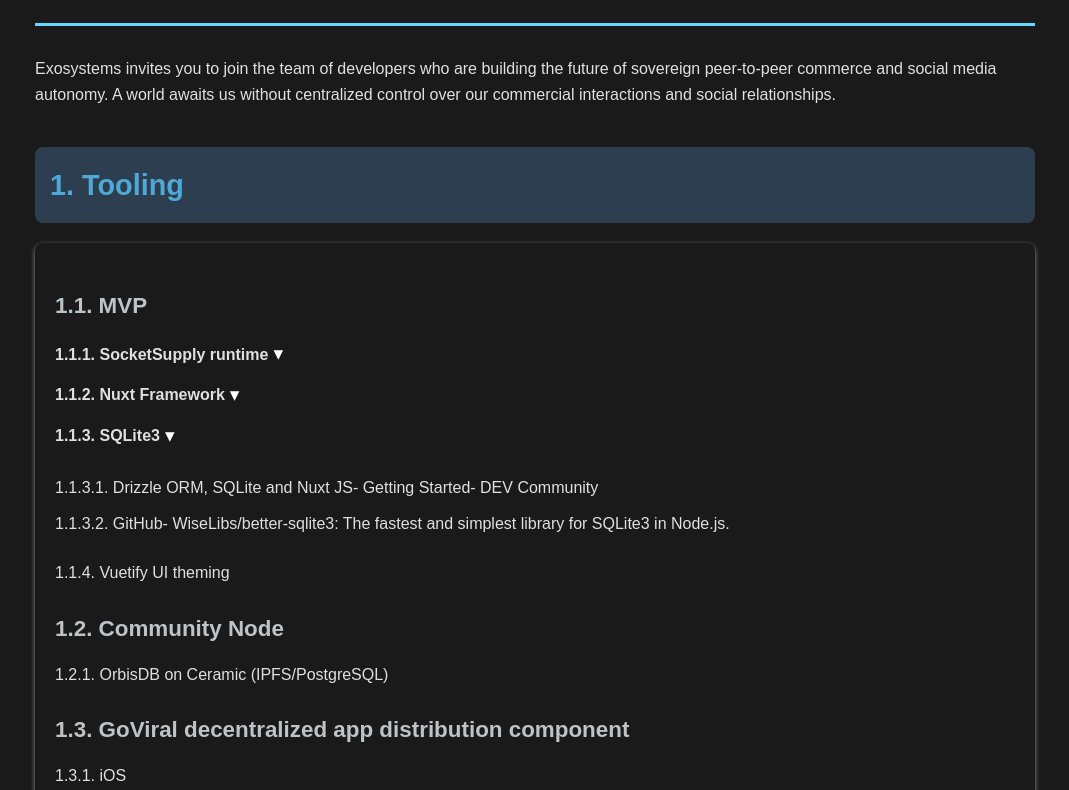
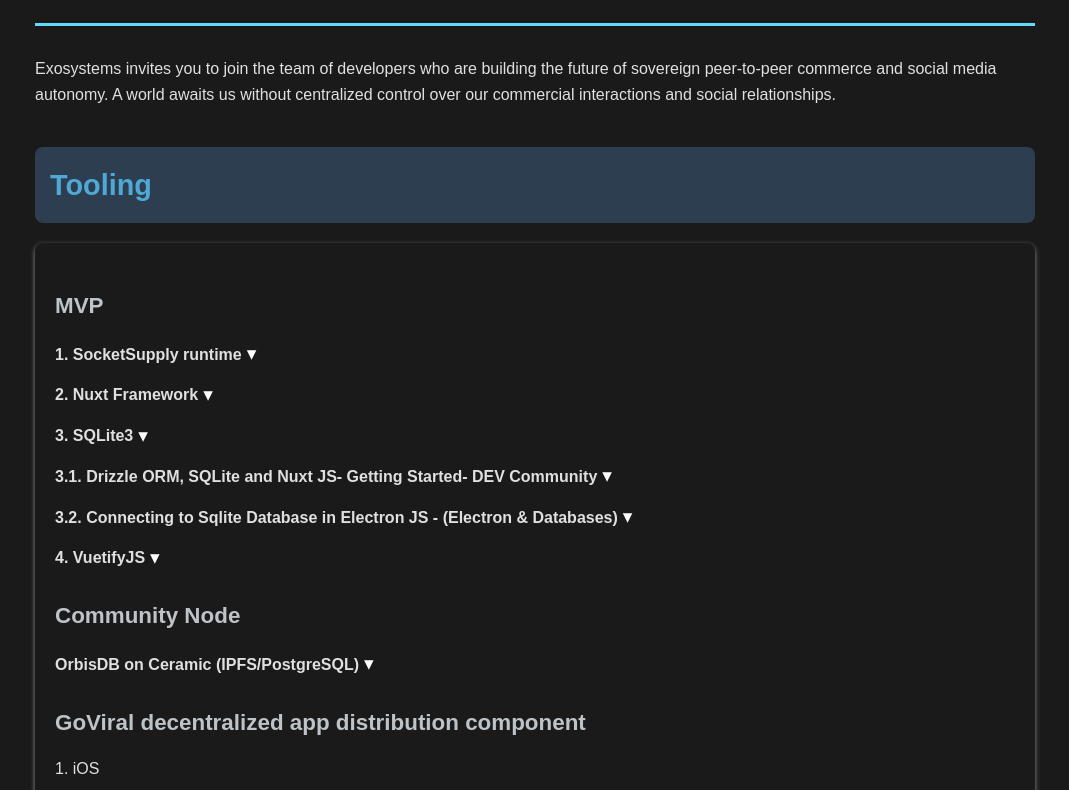
Before and after one commit to ExonomyOrg/exosystems_nuxt, a Nuxt app: page /exonomy-design in a window 1280 px wide. Shown: the part 310-1100 px from the top of the page, without its empty margins (105-1174 px from the left). Built offline with nearby package versions, Linux system fonts and the light colour scheme.

Commit message:
updated design formatting

```diff
--- a/pages/exonomy-design.vue
+++ b/pages/exonomy-design.vue
@@ -1,229 +1,83 @@
-   <template>
+<!--    <template>
     <Navbar />
     <div class="exonomy-design">
       <h1>Exosystems: Join the Future of Sovereign Peer-to-Peer Commerce and Social Media Autonomy</h1>
       <p>Exosystems invites you to join the team of developers who are building the future of sovereign peer-to-peer commerce and social media autonomy. A world awaits us without centralized control over our commercial interactions and social relationships.</p>
 
-      <h2>1. Tooling</h2>
+      <h2> Tooling</h2>
       <div class="section-content">
         <ul>
           <li>
-            <h3>1.1. MVP</h3>
+            <h3>MVP</h3>
             <ul>
-              <li><DropList title="1.1.1. SocketSupply runtime" url="https://socketsupply.co"></DropList></li>
-              <li><DropList title="1.1.2. Nuxt Framework" url="https://nuxt.com"></DropList></li>
-              <li><DropList title="1.1.3. SQLite3" url="https://www.sqlite.org/"></DropList></li>
+              <li><DropList title="1. SocketSupply runtime" url="https://socketsupply.co"></DropList></li>
+              <li><DropList title="2. Nuxt Framework" url="https://nuxt.com"></DropList></li>
+              <li><DropList title="3. SQLite3" url="https://www.sqlite.org/"></DropList></li>
+              <li><DropList title="3.1. Drizzle ORM, SQLite and Nuxt JS- Getting Started- DEV Community" url="https://www.youtube.com/embed/g6MDN9To9K4/"></DropList></li>
+              <li><DropList title="3.2. Connecting to Sqlite Database in Electron JS - (Electron & Databases)" url="https://www.youtube.com/embed/nMvjcBTFlPA/"></DropList></li>
             </ul>
-            <ul>
-              <li>1.1.3.1. Drizzle ORM, SQLite and Nuxt JS- Getting Started- DEV Community</li>
-              <li>1.1.3.2. GitHub- WiseLibs/better-sqlite3: The fastest and simplest library for SQLite3 in Node.js.</li>
-            </ul>
-            <ul>
-              <li>1.1.4. Vuetify UI theming</li>
+              <li>1.4. Vuetify UI theming</li>
             </ul>
           </li>
           <li>
-            <h3>1.2. Community Node</h3>
+            <h3>2. Community Node</h3>
             <ul>
-              <li>1.2.1. OrbisDB on Ceramic (IPFS/PostgreSQL)</li>
+              <li>2.1. OrbisDB on Ceramic (IPFS/PostgreSQL)</li>
             </ul>
           </li>
           <li>
-            <h3>1.3. GoViral decentralized app distribution component</h3>
+            <h3>3. GoViral decentralized app distribution component</h3>
             <ul>
-              <li>1.3.1. iOS</li>
+              <li>3.1. iOS</li>
               <ul>
-                <li>1.3.1.1. AirDrop</li>
-                <li>1.3.1.2. Third-Party Apps</li>
+                <li>3.1.1. AirDrop</li>
+                <li>3.1.2. Third-Party Apps</li>
               </ul>
-              <li>1.3.2. Android</li>
+              <li>3.2. Android</li>
               <ul>
-                <li>1.3.2.1. Nearby Share</li>
-                <li>1.3.2.2. Wi-Fi Direct</li>
+                <li>3.2.1. Nearby Share</li>
+                <li>3.2.2. Wi-Fi Direct</li>
               </ul>
-              <li>1.3.3. Linux</li>
+              <li>3.3. Linux</li>
               <ul>
-                <li>1.3.3.1. Bluetooth File Transfer</li>
-                <li>1.3.3.2. Wi-Fi Direct</li>
+                <li>3.3.1. Bluetooth File Transfer</li>
+                <li>3.3.2. Wi-Fi Direct</li>
               </ul>
-              <li>1.3.4. Windows</li>
+              <li>3.4. Windows</li>
               <ul>
-                <li>1.3.4.1. Bluetooth File Transfer</li>
-                <li>1.3.4.2. Nearby Sharing</li>
+                <li>3.4.1. Bluetooth File Transfer</li>
+                <li>3.4.2. Nearby Sharing</li>
               </ul>
-              <li>1.3.5. Mac</li>
+              <li>3.5. Mac</li>
               <ul>
-                <li>1.3.5.1. Bluetooth File Transfer</li>
-                <li>1.3.5.2. Nearby Sharing</li>
+                <li>3.5.1. Bluetooth File Transfer</li>
+                <li>3.5.2. Nearby Sharing</li>
               </ul>
-              <li>1.3.6. Cross-Platform Solutions</li>
+              <li>3.6. Cross-Platform Solutions</li>
               <ul>
-                <li>1.3.6.1. SHAREit or Xender</li>
-                <li>1.3.6.2. FTP Server Over Hotspot</li>
-                <li>1.3.6.3. QRCodeSharing</li>
+                <li>3.6.1. SHAREit or Xender</li>
+                <li>3.6.2. FTP Server Over Hotspot</li>
+                <li>3.6.3. QRCodeSharing</li>
               </ul>
             </ul>
           </li>
           <li>
-            <h3>1.4. Economic Options</h3>
+            <h3>4. Economic Options</h3>
             <ul>
-              <li>1.4.1. MetaMask (Etherium)</li>
-              <li>1.4.2. Bitcoin Cash (Bitcoin)</li>
-              <li>1.4.3. ZCash (Decentralized money)</li>
-              <li>1.4.4. Stripe (Cash/Credit)</li>
-              <li>1.4.5. WalletConnect</li>
+              <li>4.1. MetaMask (Etherium)</li>
+              <li>4.2. Bitcoin Cash (Bitcoin)</li>
+              <li>4.3. ZCash (Decentralized money)</li>
+              <li>4.4. Stripe (Cash/Credit)</li>
+              <li>4.5. WalletConnect</li>
               <ul>
-                <li>1.4.5.1. Coinbase (SDK)</li>
+                <li>4.5.1. Coinbase (SDK)</li>
               </ul>
             </ul>
           </li>
         </ul>
       </div>
-
-      <h2>2. Models</h2>
-      <div class="section-content">
-        <ul>
-          <li>
-            <h3>2.1. Voucher</h3>
-            <ul>
-              <li>2.1.1. VoucherID</li>
-              <li>2.1.2. Voucher (Descriptivename)</li>
-              <li>2.1.3. Notes (Longformexplanation)</li>
-              <li>2.1.4. Author (CreatorandfirstOwner)</li>
-            <li>2.1.5. Owner (CurrentOwnerinpossession)</li>
-            <li>2.1.6. Status (Created,Sold,Redeemed)</li>
-            <li>2.1.7. FaceValue (Declaredvalueof thevoucher’sproductorservice)</li>
-            <li>2.1.8. SaleValue (Finalvalueof thevoucher’ssaletoanewowner)</li>
-            <li>2.1.9. Auction (BooleanofAuctionedstatus)</li>
-          </ul>
-        </li>
-        <li>
-          <h3>2.2. Campaigns</h3>
-          <ul>
-            <li>2.2.1. CampaignID</li>
-            <li>2.2.2. CampaignTitle</li>
-            <li>2.2.3. CampaignLongDescription</li>
-            <li>2.2.4. StartDate</li>
-            <li>2.2.5. EndDate</li>
-            <li>2.2.6. AuthorID</li>
-            <li>2.2.7. Delegates</li>
-          </ul>
-        </li>
-        <li>
-          <h3>2.3. Exonomists</h3>
-          <ul>
-            <li>2.3.1. ExonomistID</li>
-            <li>2.3.2. Username</li>
-            <li>2.3.3. Email</li>
-            <li>2.3.4. Created</li>
-            <li>2.3.5. Updated</li>
-          </ul>
-        </li>
-        <li>
-          <h3>2.4. Trusts</h3>
-          <ul>
-            <li>2.4.1. TrustID</li>
-            <li>2.4.2. VoucherID</li>
-            <li>2.4.3. BuyerID</li>
-            <li>2.4.4. SellerID</li>
-            <li>2.4.5. CampaignID</li>
-            <li>2.4.6. ProjectID</li>
-            <li>2.4.7. TrustTypeID</li>
-            <li>2.4.8. TrustValue</li>
-            <li>2.4.9. TrustDate</li>
-          </ul>
-        </li>
-        <li>
-          <h3>2.5. Projects</h3>
-          <ul>
-            <li>2.5.1. ProjectID</li>
-            <li>2.5.2. CreatorID</li>
-            <li>2.5.3. ProjectManagerID</li>
-            <li>2.5.4. Title</li>
-            <li>2.5.5. Description</li>
-            <li>2.5.6. Goal</li>
-            <li>2.5.7. Value</li>
-            <li>2.5.8. Status</li>
-            <li>2.5.9. Created</li>
-            <li>2.5.10. Updated</li>
-          </ul>
-        </li>
-        <li>
-          <h3>2.6. CrowdFunders</h3>
-          <ul>
-            <li>2.6.1. FunderID</li>
-            <li>2.6.2. CampaignID</li>
-            <li>2.6.3. Funds</li>
-            <li>2.6.4. Created</li>
-          </ul>
-        </li>
-        <li>
-          <h3>2.7. CrowdSourcing</h3>
-          <ul>
-            <li>2.7.1. ProviderID</li>
-            <li>2.7.2. ProjectTaskID</li>
-            <li>2.7.3. Created</li>
-          </ul>
-        </li>
-      </ul>
     </div>
 
-    <h2>3. Exonomy app Feature Tree</h2>
-    <div class="section-content">
-      <ul>
-        <li>
-          <h3>3.1. Exonomy (NFT) Wallet</h3>
-          <ul>
-            <li>3.1.1. CRUD</li>
-            <li>3.1.2. Barter</li>
-            <li>3.1.3. Sell for cash/crypto</li>
-          </ul>
-        </li>
-        <li>
-          <h3>3.2. Voucher Market / Auction</h3>
-          <ul>
-            <li>3.2.1. CRUD</li>
-            <li>3.2.2. Cost Sharing</li>
-          </ul>
-        </li>
-        <li>
-          <h3>3.3. Crowdfunding Campaigns</h3>
-          <ul>
-            <li>3.3.1. CRUD</li>
-            <li>3.3.2. CrowdFunding</li>
-          </ul>
-        </li>
-      </ul>
-    </div>
-
-    <h2>4. Exocracy.com Feature Tree</h2>
-    <div class="section-content">
-      <ul>
-        <li>
-          <h3>4.1. Exocracy Lite</h3>
-          <ul>
-            <li>4.1.1. CRUD</li>
-            <li>4.1.2. CrowdFunding</li>
-            <li>4.1.3. CrowdSourcing</li>
-          </ul>
-        </li>
-        <li>
-          <h3>4.2. Exocracy</h3>
-          <ul>
-            <li>4.2.1. Up to 10K tasks, $5 per month</li>
-            <li>4.2.2. Up to 100K tasks, $25 per month</li>
-          </ul>
-        </li>
-        <li>
-          <h3>4.3. Project fees</h3>
-          <ul>
-            <li>4.3.1. $5 to have 3 projects</li>
-            <li>4.3.2. $25 to have 25 projects</li>
-          </ul>
-        </li>
-      </ul>
-    </div>
-  </div>
 </template>
 
 <script>
@@ -340,4 +194,186 @@
 .section-content li {
   margin-bottom: 10px;
 }
+</style> -->
+
+<template>
+  <Navbar />
+  <div class="exonomy-design">
+    <h1>Exosystems: Join the Future of Sovereign Peer-to-Peer Commerce and Social Media Autonomy</h1>
+    <p>Exosystems invites you to join the team of developers who are building the future of sovereign peer-to-peer
+      commerce and social media autonomy. A world awaits us without centralized control over our commercial
+      interactions and social relationships.</p>
+
+      <h2> Tooling</h2>
+      <div class="section-content">
+        <ul>
+          <li>
+            <h3>MVP</h3>
+            <ul>
+              <li><DropList title="1. SocketSupply runtime" url="https://socketsupply.co"></DropList></li>
+              <li><DropList title="2. Nuxt Framework" url="https://nuxt.com"></DropList></li>
+              <li><DropList title="3. SQLite3" url="https://www.sqlite.org/"></DropList></li>
+              <li><DropList title="3.1. Drizzle ORM, SQLite and Nuxt JS- Getting Started- DEV Community" url="https://www.youtube.com/embed/g6MDN9To9K4/"></DropList></li>
+              <li><DropList title="3.2. Connecting to Sqlite Database in Electron JS - (Electron & Databases)" url="https://www.youtube.com/embed/nMvjcBTFlPA/"></DropList></li>
+              <li><DropList title="4. VuetifyJS" url="https://vuetifyjs.com"></DropList></li>
+            </ul>
+          </li>
+          <li>
+            <h3>Community Node</h3>
+            <ul>
+              <li><DropList title="OrbisDB on Ceramic (IPFS/PostgreSQL)" url="https://developers.ceramic.network/docs/introduction/intro"></DropList></li>
+            </ul>
+          </li>
+          <li>
+            <h3>GoViral decentralized app distribution component</h3>
+            <ul>
+              <li>1. iOS</li>
+              <ul>
+                <li>1.1. AirDrop</li>
+                <li>1.2. Third-Party Apps</li>
+              </ul>
+              <li>2. Android</li>
+              <ul>
+                <li>2.1. Nearby Share</li>
+                <li>2.2. Wi-Fi Direct</li>
+              </ul>
+              <li>3. Linux</li>
+              <ul>
+                <li>3.1. Bluetooth File Transfer</li>
+                <li>3.2. Wi-Fi Direct</li>
+              </ul>
+              <li>4. Windows</li>
+              <ul>
+                <li>4.1. Bluetooth File Transfer</li>
+                <li>4.2. Nearby Sharing</li>
+              </ul>
+              <li>5. Mac</li>
+              <ul>
+                <li>5.1. Bluetooth File Transfer</li>
+                <li>5.2. Nearby Sharing</li>
+              </ul>
+              <li>6. Cross-Platform Solutions</li>
+              <ul>
+                <li>6.1. SHAREit or Xender</li>
+                <li>6.2. FTP Server Over Hotspot</li>
+                <li>6.3. QRCodeSharing</li>
+              </ul>
+            </ul>
+          </li>
+          <li>
+            <h3>4. Economic Options</h3>
+            <ul>
+              <li>1. MetaMask (Etherium)</li>
+              <li>2. Bitcoin Cash (Bitcoin)</li>
+              <li>3. ZCash (Decentralized money)</li>
+              <li>4. Stripe (Cash/Credit)</li>
+              <li>5. WalletConnect</li>
+              <ul>
+                <li>5.1. Coinbase (SDK)</li>
+              </ul>
+            </ul>
+          </li>
+        </ul>
+      </div>
+    </div>
+
+</template>
+
+<script setup>
+import Navbar from '@/components/navbar.vue';
+import DropList from '~/components/DropList.vue';
+</script>
+
+<style scoped>
+.exonomy-design {
+  max-width: 1000px;
+  margin: 0 auto;
+  padding: 40px;
+  font-family: 'Arial', sans-serif;
+  color: #e0e0e0;
+  line-height: 1.6;
+  background-color: #1a1a1a;
+}
+
+.exonomy-design h1 {
+  color: #61dafb;
+  font-size: 2.5em;
+  border-bottom: 3px solid #61dafb;
+  padding-bottom: 15px;
+  margin-bottom: 30px;
+}
+
+.exonomy-design h2 {
+  color: #4fa8d5;
+  font-size: 1.8em;
+  background-color: #2c3e50;
+  padding: 15px;
+  border-radius: 8px;
+  margin-top: 40px;
+  margin-bottom: 20px;
+  transition: background-color 0.3s ease;
+}
+
+.exonomy-design h2:hover {
+  background-color: #34495e;
+}
+
+.exonomy-design h3 {
+  color: #bdc3c7;
+  font-size: 1.4em;
+  margin-top: 25px;
+  margin-bottom: 15px;
+}
+
+.exonomy-design .section-content {
+  padding: 20px;
+  border-radius: 8px;
+  box-shadow: 0 2px 5px rgba(255, 255, 255, 0.5);
+}
+
+.exonomy-design p {
+  margin-bottom: 15px;
+}
+
+.exonomy-design ul {
+  padding-left: 25px;
+}
+
+.exonomy-design li {
+  margin-bottom: 10px;
+}
+
+.exonomy-design a {
+  color: #61dafb;
+  text-decoration: none;
+  transition: color 0.3s ease;
+}
+
+.exonomy-design a:hover {
+  color: #4fa8d5;
+  text-decoration: underline;
+}
+
+@media (max-width: 768px) {
+  .exonomy-design {
+    padding: 20px;
+  }
+
+  .exonomy-design h1 {
+    font-size: 2em;
+  }
+
+  .exonomy-design h2 {
+    font-size: 1.5em;
+  }
+}
+
+.section-content ul {
+  list-style-type: none;
+  padding: 0;
+}
+
+.section-content li {
+  margin-bottom: 10px;
+}
 </style>
```
